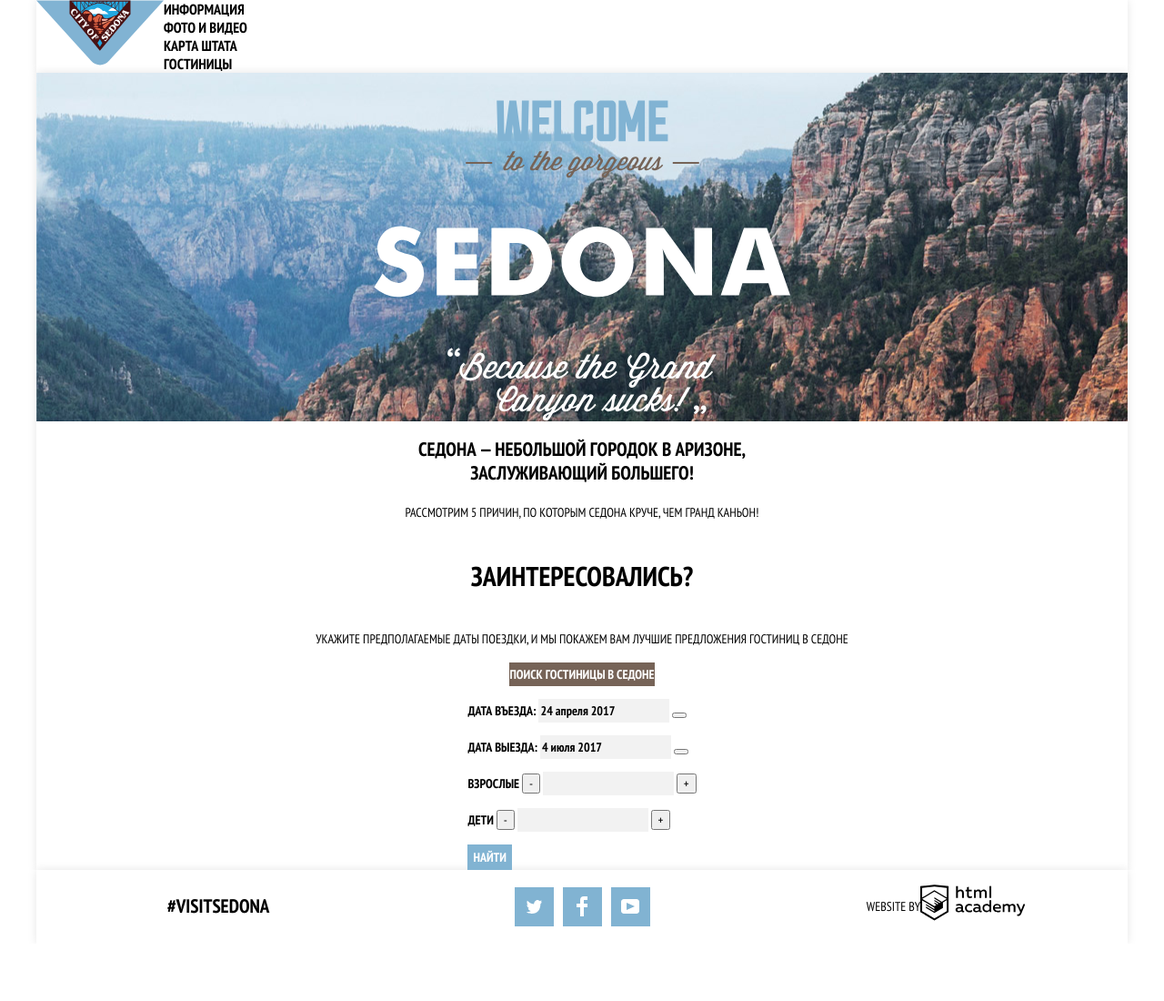
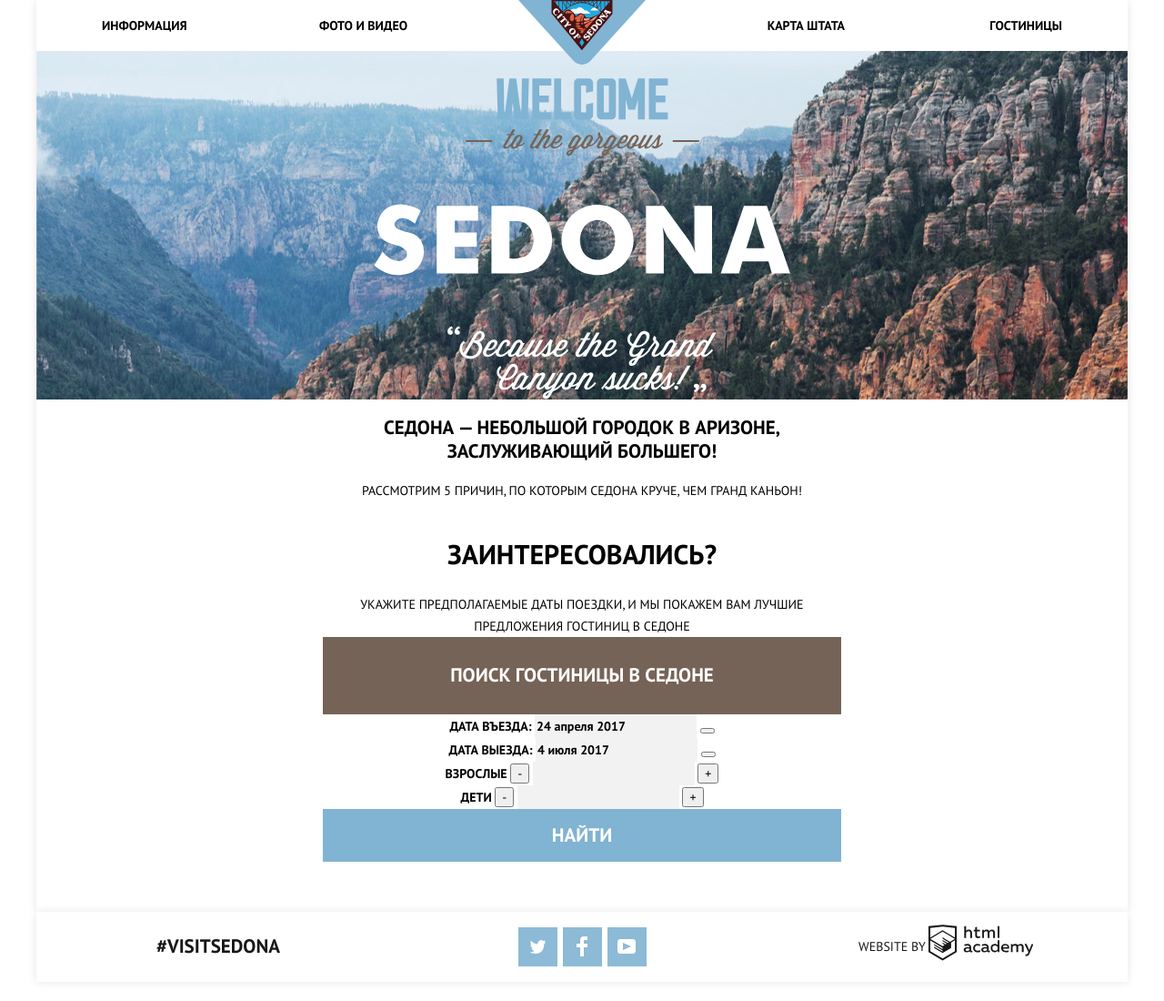
Before and after one commit to RedStels/898497-sedona-25, a plain HTML site: page index.html in a window 1280 px wide. Shown: the whole page at 91% size. Before the commit the page ends 1037 px from the top, so only its background shows below. Drawn offline with Linux system fonts and the light colour scheme.

Commit message:
6 задание

```diff
--- a/css/style.css
+++ b/css/style.css
@@ -2,7 +2,7 @@ body {
   margin: 0;
   padding: 0;
 
-  font-family: "PT Sans Narrow", Arial, sans-serif;
+  font-family: "PT Sans", Arial, sans-serif;
   font-size: 14px;
   line-height: 26px;
   font-weight: 700;
@@ -15,13 +15,26 @@ a {
   text-decoration: none;
 }
 
-.visually-hidden {
+img {
+  max-width: 100%;
+  height: auto;
+}
+
+.visually-hidden:not(:focus):not(:active),
+input[type="checkbox"].visually-hidden,
+input[type="radio"].visually-hidden {
   position: absolute;
-  clip: rect(0 0 0 0);
   width: 1px;
   height: 1px;
   margin: -1px;
+  border: 0;
+  padding: 0;
+  white-space: nowrap;
+  clip-path: inset(100%);
+  clip: rect(0 0 0 0);
+  overflow: hidden;
 }
+
 
 .welcome {
   background-color: #81b3d2;
@@ -32,6 +45,7 @@ a {
 
 }
 
+/*buttons*/
 .button {
   font: inherit;
 
@@ -49,54 +63,109 @@ a {
   background-color: #81b3d2;
 }
 
-.main-navigation {
-  display: flex;
-  flex-direction: row;
-  align-items: flex-start;
-  font-size: 16px;
-  line-height: 20px;
-  color: #ffffff;
-
-  background-color: transparent;
+.button {
+  background-color: #766357;
 }
 
-.main-header {
-  margin-bottom: 75px;
+.button:focus,
+.button:hover {
+  background-color: #604e43;
 }
 
-.main-header-logo {
-  order: ;
+.button:active {
+  background-color: #503e33;
+}
+
+.button-blue {
+  color: #ffffff;
+  background-color: #81b3d2;
+
+}
+
+.button-blue:focus,
+.button-blue:hover {
+  background-color: #669ec0;
+}
+
+.button-blue:active {
+  background-color: #5496bd;
+}
+
+/*buttons*/
+/*header*/
+
+.main-header {
+  min-width: 1200px;
+}
+
+.main-navigation {
+  position: relative;
+  display: flex;
+  justify-content: space-between;
+  align-items: center;
+  height: 56px;
+  color: #000000;
+  background-color: #ffffff;
+}
+
+.header-logo {
+  position: absolute;
+  top: 0;
+  left: 530px;
   width: 140px;
   height: 72px;
 }
 
 .site-navigation {
-  margin: 0;
-  padding: 0;
-  list-style: none;
+  display: flex;
 }
 
-.site-navigation a,
-.user-navigation a {
-  color: black;
+.main-navigation ul {
+  display: flex;
+  align-items: center;
+  box-sizing: border-box;
+  list-style: none;
+  width: 100%;
+  padding-left: 72px;
+  padding-right: 72px;
+  font-size: 14px;
+  line-height: 26px;
+}
+
+.site-navigation li {
+  text-align: left;
+  width: 239px;
+}
+
+.site-navigation li:nth-child(3),
+.site-navigation li:nth-child(4) {
+  text-align: right;
+}
+
+.site-navigation li:nth-child(3) {
+  margin-left: auto;
+
+}
+
+.site-navigation a {
+  color: #000000;
 }
 
 .site-navigation a:hover,
-.site-navigation a:focus,
-.user-navigation a:hover,
-.user-navigation a:focus {
-  color: #81b3d2;
+.site-navigation a:focus {
+  color: #8fb8d6;
 }
 
-.site-navigation a:active,
-.user-navigation a:active {
-  color: #b2b2b2;
+.site-navigation a:active {
+  color: #cacaca;
 }
+
+/*header*/
 
 .container {
   width: 1200px;
   margin: 0 auto;
-  padding: 0 ;
+  padding: 0;
   box-shadow: 0 0 10px rgba(0, 0, 0, 0.1);
 
 }
@@ -130,56 +199,50 @@ a {
 
 .hotel-search {
   display: flex;
+
+}
+
+.button-search {
+  display: flex;
+  justify-content: center;
+  align-items: center;
+  width: 100%;
+  min-height: 85px;
+  font-size: 21px;
+  line-height: 26px;
+  font-weight: bold;
+  background-color: #766357;
+  border: none;
+  color: #ffffff;
+
+}
+
+.hotel-search-warapper {
+  display: flex;
   flex-direction: column;
-  align-items: center;
-
+  width: 570px;
+  min-height: 395px;
+  margin-left: 315px;
 }
 
 .hotel-search h2 {
   font-size: 30px;
   line-height: 36px;
-
+  text-align: center;
 }
 
 .hotel-search p {
   font-size: 14px;
   line-height: 24px;
   font-weight: 400;
-
+  text-align: center;
+  margin: 0;
 }
 
-.button {
-  background-color: #766357;
-}
-
-.button:focus,
-.button:hover {
-  background-color: #604e43;
-}
-
-.button:active {
-  background-color: #503e33;
-}
-
-.button-blue {
-  color: #ffffff;
-  background-color: #81b3d2;
-
-}
-
-.button-blue:focus,
-.button-blue:hover {
-  background-color: #669ec0;
-}
-
-.button-blue:active {
-  background-color: #5496bd;
-}
 
 .hotel-search input {
   font: inherit;
   font-weight: 700;
-
   background-color: #f2f2f2;
   border: none;
 
@@ -206,6 +269,31 @@ a {
 
 }
 
+.hotels-search-button {
+  font-size: 21px;
+  line-height: 26px;
+  font-weight: bold;
+  width: 100%;
+  min-height: 58px;
+  background-color: #81b3d2;
+  border: none;
+  margin-bottom: 55px;
+  vertical-align: middle;
+  text-align: center;
+  text-transform: uppercase;
+  color: #ffffff;
+}
+
+.hotels-search-button:hover,
+.hotels-search-button:focus {
+  background-color: #669ec0;
+}
+
+.hotels-search-button:active {
+  background-color: #5496bd;
+  color: rgba(255, 255, 255, 0.3);
+}
+
 .hotel-list {
   display: flex;
   flex-direction: column;
@@ -213,7 +301,6 @@ a {
   margin: 0;
 
   list-style: none;
-
 }
 
 .hotel-item {
@@ -264,15 +351,16 @@ a {
 }
 
 
-
-
-
+/*footer*/
 .main-footer .container {
   display: flex;
 }
 
-.main-footer  {
-  background-color: white;
+.main-footer {
+  color: #000000;
+  background-color: #ffffff;
+  min-height: 125px;
+  opacity: 0.9;
 }
 
 .footer-logo {
@@ -300,7 +388,7 @@ a {
 }
 
 .footer-item {
-  padding: 5px;
+  margin: 3px;
 }
 
 .social-button {
@@ -327,7 +415,7 @@ a {
   background-color: #5496bd;
 }
 
-.social-button:active path{
+.social-button:active path {
   fill: #88b6d1;
 }
 
@@ -336,13 +424,13 @@ a {
   width: 400px;
   justify-content: center;
   align-items: center;
-
 }
 
 .footer-copyright b {
   font-size: 14px;
   line-height: 26px;
   font-weight: 400;
+  padding-right: 3px;
 }
 
 .footer-copyright .button:hover,
@@ -351,3 +439,5 @@ a {
 
   background-color: #ffffff;
 }
+
+/*footer*/
--- a/index.html
+++ b/index.html
@@ -4,7 +4,7 @@
 <head>
   <meta charset="utf-8">
   <title>HTML Academy: Седона</title>
-  <link href="https://fonts.googleapis.com/css?family=PT+Sans+Narrow:400,700&amp;subset=latin,cyrillic" rel="stylesheet">
+  <link href="https://fonts.googleapis.com/css?family=PT+Sans:400,700&display=swap&subset=cyrillic" rel="stylesheet">
   <link href="css/normalize.css" rel="stylesheet">
   <link href="css/style.css" rel="stylesheet">
 </head>
@@ -12,7 +12,7 @@
 <body>
   <header class="main-header container">
     <nav class="main-navigation">
-      <a class="main-header-logo">
+      <a class="header-logo">
         <img src="img/logo-sedona.svg" width="140" height="72" alt="Логотип City of «Sedona»">
       </a>
       <ul class="site-navigation">
@@ -34,9 +34,10 @@
     </section>
     <!-- основной контент из 5 пунктов -->
     <section class="hotel-search">
+      <div class="hotel-search-warapper">
         <h2>Заинтересовались?</h2>
         <p>Укажите предполагаемые даты поездки, и мы покажем вам лучшие предложения гостиниц в седоне</p>
-      <a class="button" href="#">Поиск гостиницы в седоне</a>
+        <a class="button-search" href="#">Поиск гостиницы в седоне</a>
         <form class="hotel-finder" method="post" action="https://echo.htmlacademy.ru">
           <p>
             <label for="arrival_date">Дата въезда:</label>
@@ -60,11 +61,12 @@
             <input type="number" id="children" name="children">
             <button type="button" aria-label="Добавить ребёнка">+</button>
           </p>
-        <button class="button button-blue" type="submit">Найти</button>
+          <button class="hotels-search-button" type="submit">Найти</button>
         </form>
+      </div>
     </section>
   </main>
-  <footer class="main-footer">
+  <footer class="main-footer footer-on-content">
     <div class="container">
       <p class="footer-logo">#VisitSedona</p>
       <div class="footer-social">
```
Also changed, not shown: catalog.html (+2 -2 lines). Lines whose indentation alone changed are shown as unchanged.
